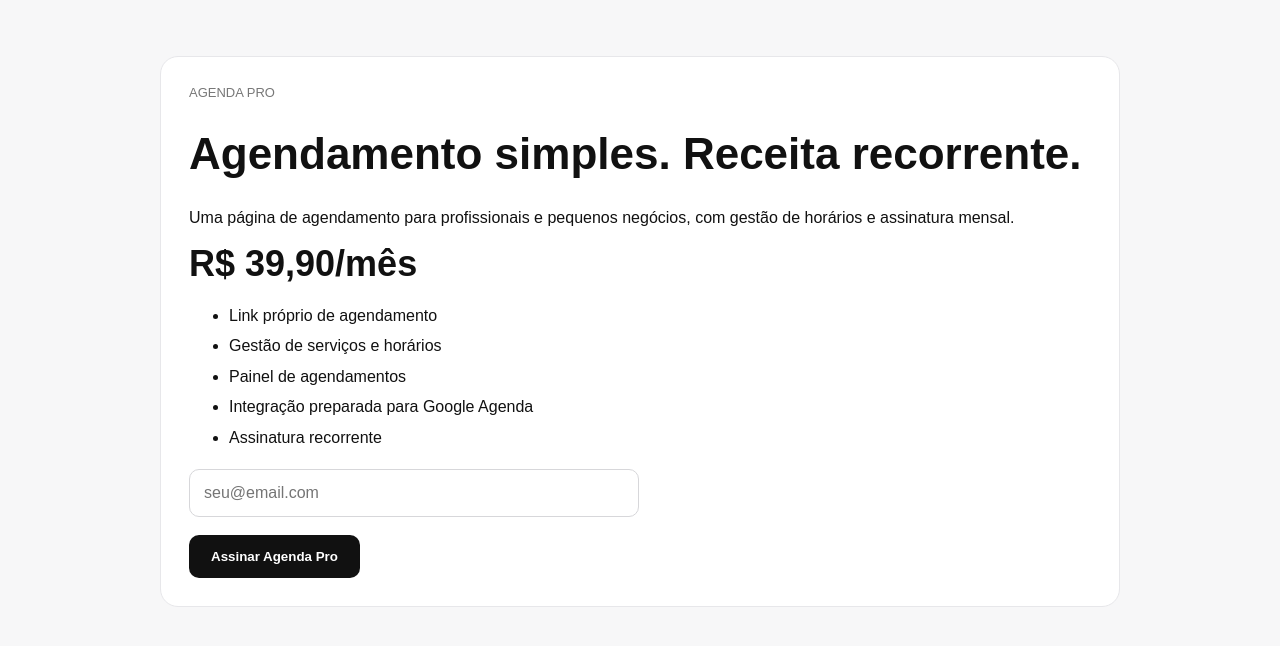
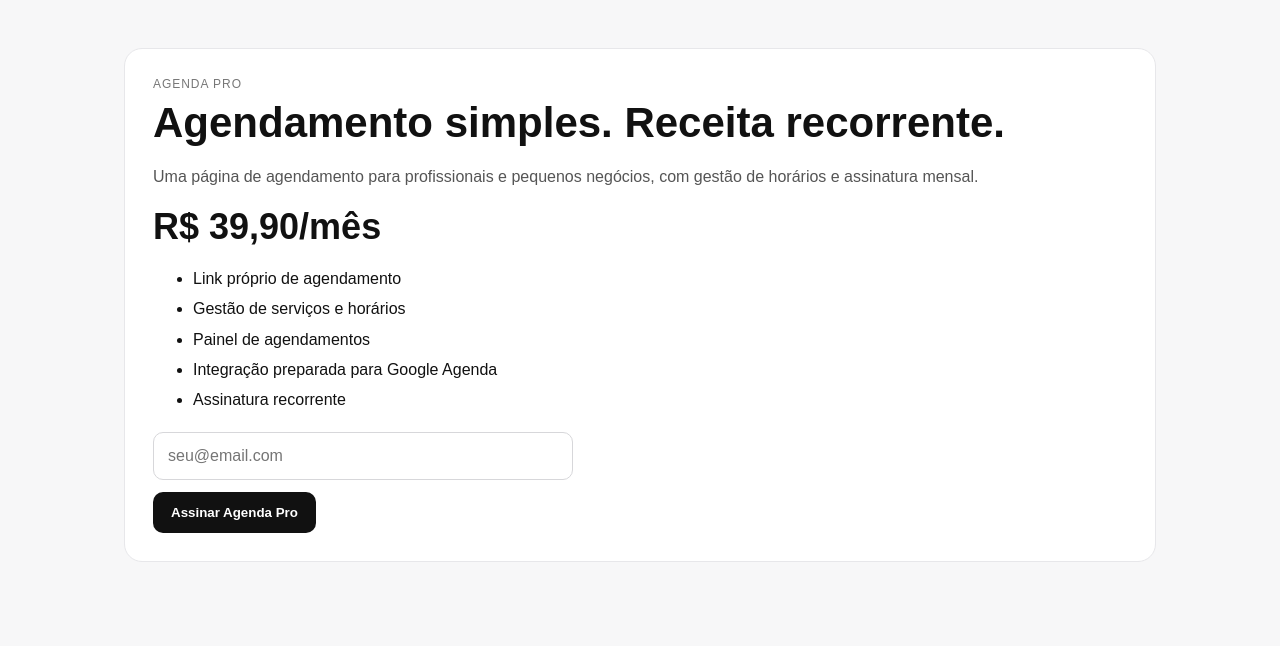
Before and after one commit to DSBENI2025/DS-PRIMEIRO-PROJETO, a Next.js app: page / in a window 1280 px wide. Shown: the top 646 px of the page. Built offline with nearby package versions, Linux system fonts and the light colour scheme.

Commit message:
style: expand Agenda Pro dashboard styles

```diff
--- a/app/globals.css
+++ b/app/globals.css
@@ -1,8 +1,34 @@
 body { margin: 0; font-family: Arial, sans-serif; background: #f7f7f8; color: #111; }
-main { max-width: 960px; margin: 0 auto; padding: 56px 24px; }
-.card { background: white; border: 1px solid #e7e7ea; border-radius: 18px; padding: 28px; }
-h1 { font-size: 44px; }
+* { box-sizing: border-box; }
+main { max-width: 1080px; margin: 0 auto; padding: 48px 24px; }
+.card { background: white; border: 1px solid #e7e7ea; border-radius: 18px; padding: 28px; margin-bottom: 20px; }
+h1 { font-size: 42px; margin: 8px 0 18px; }
+h2 { margin-top: 0; }
+p { color: #555; line-height: 1.55; }
 .price { font-size: 36px; font-weight: 700; }
 .features { line-height: 1.9; }
-.cta { margin-top: 18px; padding: 14px 22px; border: 0; border-radius: 10px; background: #111; color: white; font-weight: 700; cursor: pointer; }
-.muted { font-size: 13px; color: #777; }
+.cta { margin-top: 12px; padding: 13px 18px; border: 0; border-radius: 10px; background: #111; color: white; font-weight: 700; cursor: pointer; }
+.secondary { padding: 12px 16px; border: 1px solid #ccc; border-radius: 10px; background: white; cursor: pointer; }
+.link-button { border: 0; background: transparent; text-decoration: underline; cursor: pointer; margin-top: 16px; }
+.muted { font-size: 12px; color: #777; letter-spacing: .08em; }
+.form-card { max-width: 520px; margin: 30px auto; }
+.stack { display: grid; gap: 12px; }
+.input { width: 100%; padding: 13px 14px; border: 1px solid #d7d7da; border-radius: 10px; font-size: 16px; margin-top: 6px; }
+.row { display: flex; gap: 16px; align-items: center; }
+.between { justify-content: space-between; }
+.grid-2 { display: grid; grid-template-columns: 1fr 1fr; gap: 20px; }
+.grid-2 .card { margin: 0 0 20px; }
+.list { display: grid; gap: 10px; margin-top: 18px; }
+.list-item { display: flex; flex-direction: column; gap: 4px; padding: 12px 0; border-bottom: 1px solid #eee; }
+.list-item span { color: #666; font-size: 14px; }
+.public-link { padding: 14px; border-radius: 10px; background: #f2f2f4; overflow-wrap: anywhere; }
+.status-ok { border-left: 5px solid #238636; }
+.status-warning { border-left: 5px solid #b7791f; }
+.booking-grid { display: grid; gap: 14px; max-width: 620px; }
+.success { padding: 14px; background: #eef9f0; border-radius: 10px; }
+@media (max-width: 760px) {
+  main { padding: 28px 16px; }
+  h1 { font-size: 32px; }
+  .grid-2 { grid-template-columns: 1fr; }
+  .row.between { align-items: flex-start; }
+}
```
